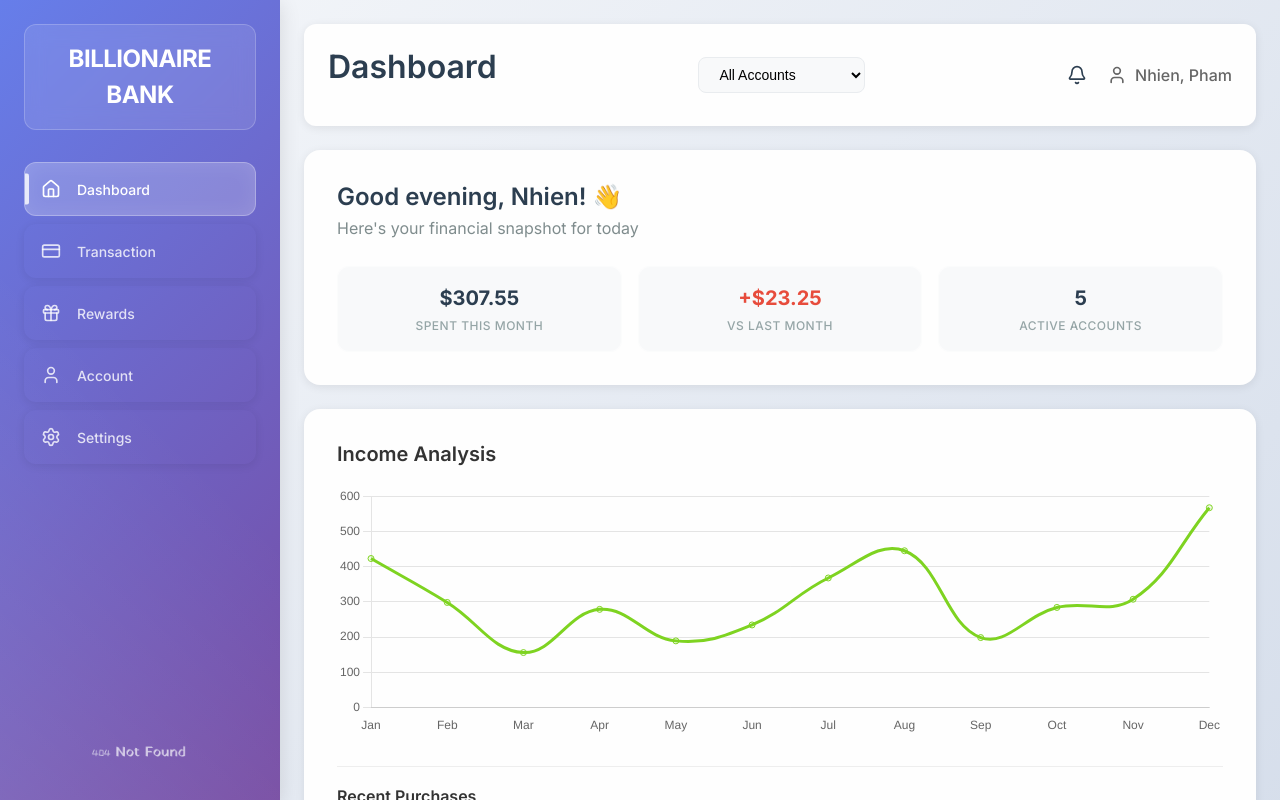
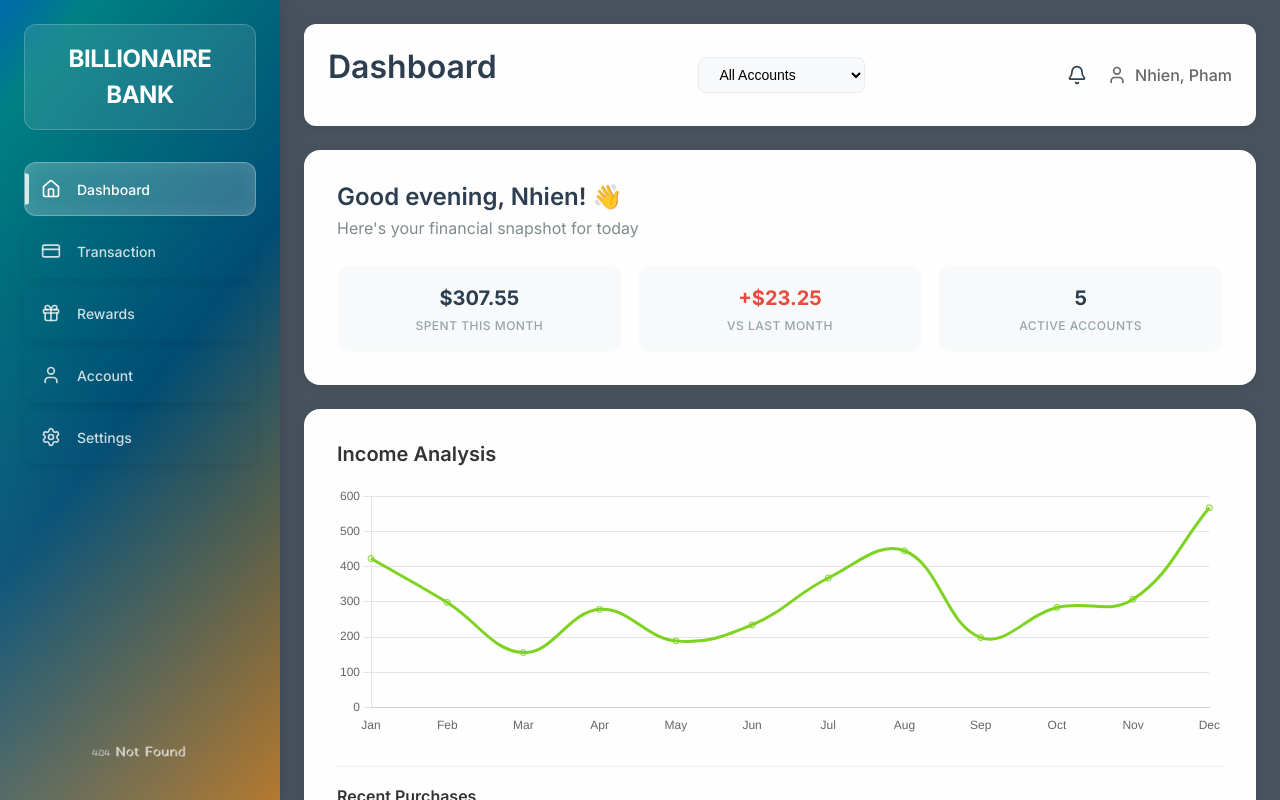
Before and after one commit to ch6rles/spendtracker_cs100, a React (Vite) app: page / in a window 1280 px wide. Built offline with nearby package versions, Linux system fonts and the light colour scheme; no server answers.

Commit message:
new changes

```diff
--- a/src/components/Dashboard.css
+++ b/src/components/Dashboard.css
@@ -1,7 +1,7 @@
 .dashboard {
   flex: 1;
   padding: var(--spacing-lg);
-  background: transparent; /* Let the main app background show through */
+  background: #47525d; /* Let the main app background show through */
   min-height: 100vh;
 }
 
@@ -440,7 +440,7 @@
   margin-top: var(--spacing-md);
   display: inline-block;
   z-index: 1;
-  background: var(--gradient-primary);
+  background: linear-gradient(333deg, #006da4 2%, #008083 10%, #004d74 50%, #f78104 120%, #008083 10%);
   border: none;
   border-radius: var(--radius-md);
   cursor: pointer;
--- a/src/components/Sidebar.css
+++ b/src/components/Sidebar.css
@@ -4,8 +4,7 @@
   width: 280px;
   min-width: 280px;
   height: 100vh;
-  background: var(--gradient-primary);
-  color: white;
+  background: linear-gradient(128deg, #006da4 2%, #008083 10%, #004d74 50%, #f78104 120%, #008083 10%);
   padding: var(--spacing-lg);
   box-sizing: border-box;
   display: flex;
```
